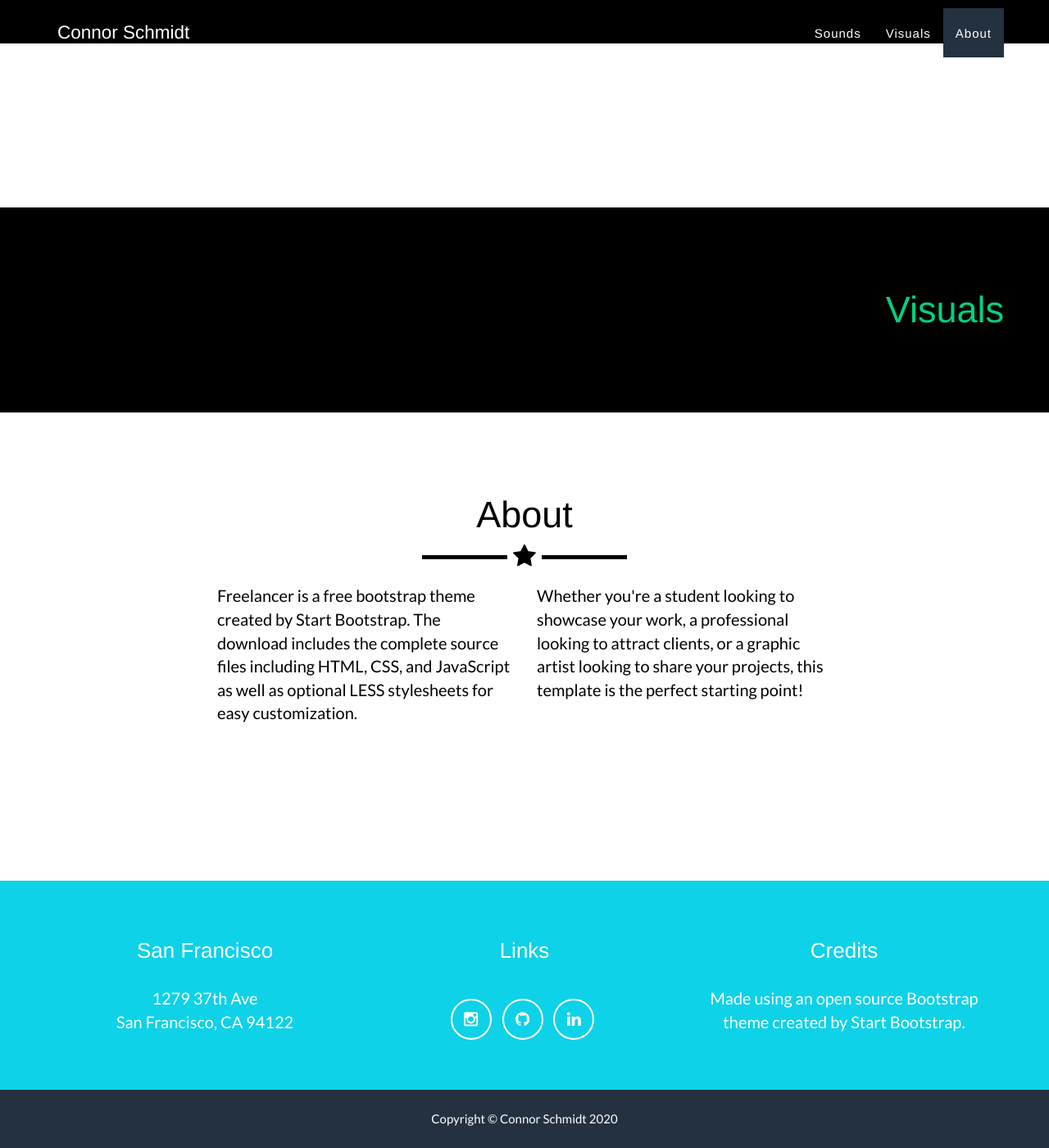
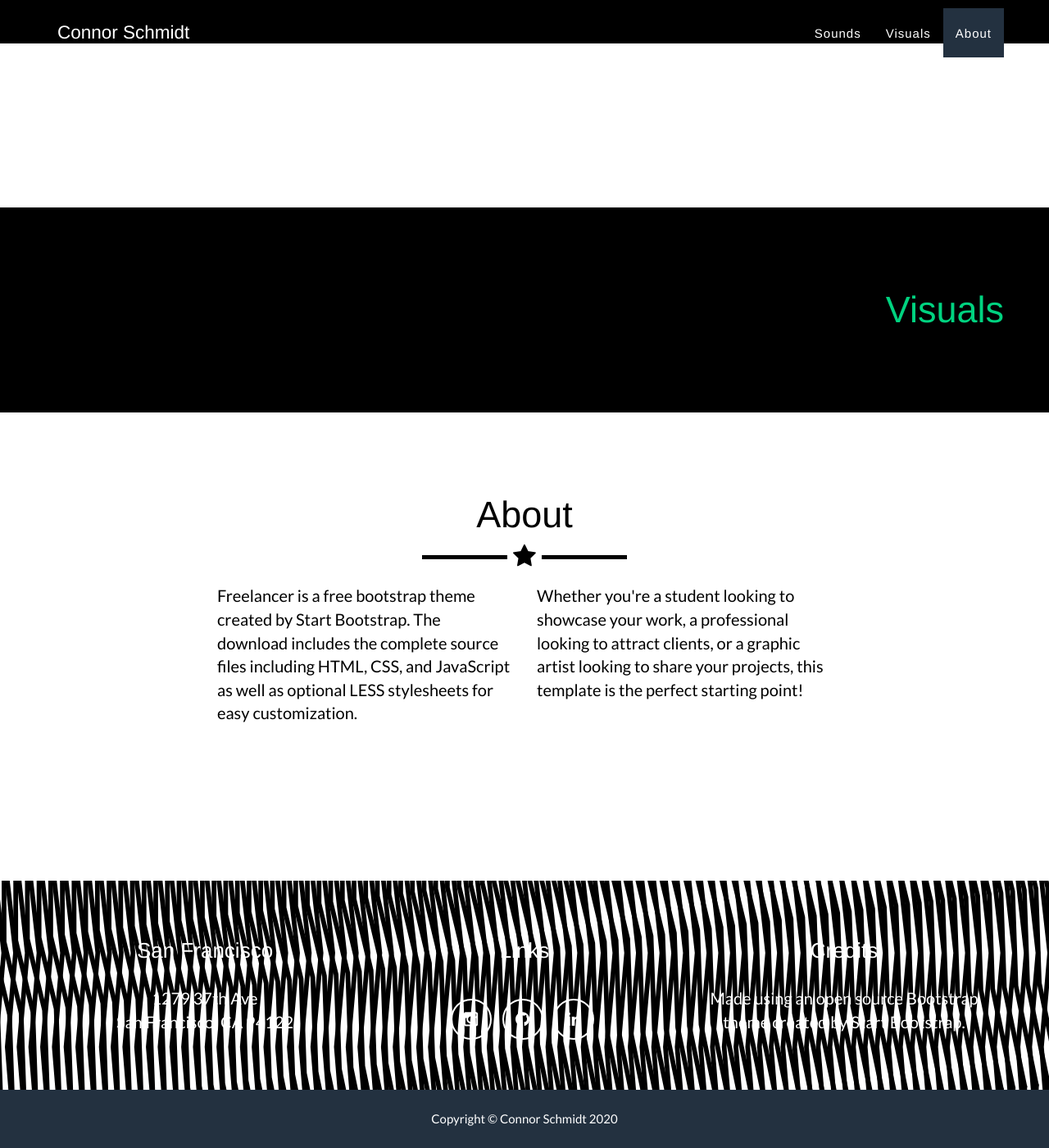
Before and after one commit to yukonnor/yukonnor.github.io, a Jekyll site: the page built from index.html, in a window 1280 px wide and 1400 px high, scrolled down 869 px. Shown: the whole window at 82% size. Built offline with Jekyll 4.4.1, drawn with Linux system fonts in a browser that asks for light colours.

Commit message:
Update main.css

```diff
--- a/_includes/css/main.css
+++ b/_includes/css/main.css
@@ -5,10 +5,11 @@
  */
 
 body {
-    background-image: url('img/header_moire.png');
+    background-image: url('img/header_moire.svg');
     background-repeat: no-repeat;
     background-attachment: fixed;
     background-position: center;
+    background-size: cover;
     background-color: #0dd2e8;
 }
 
```
